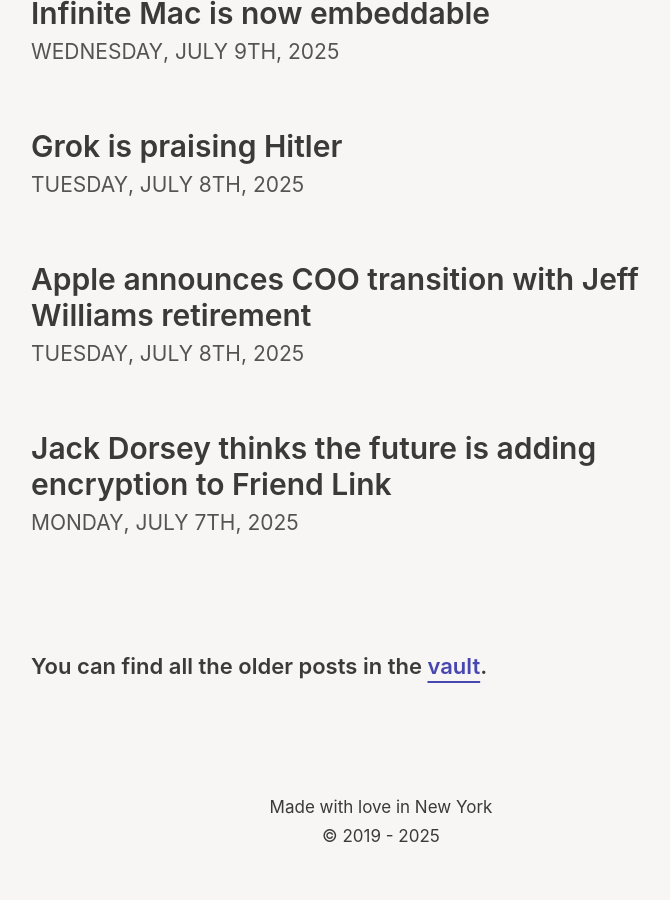
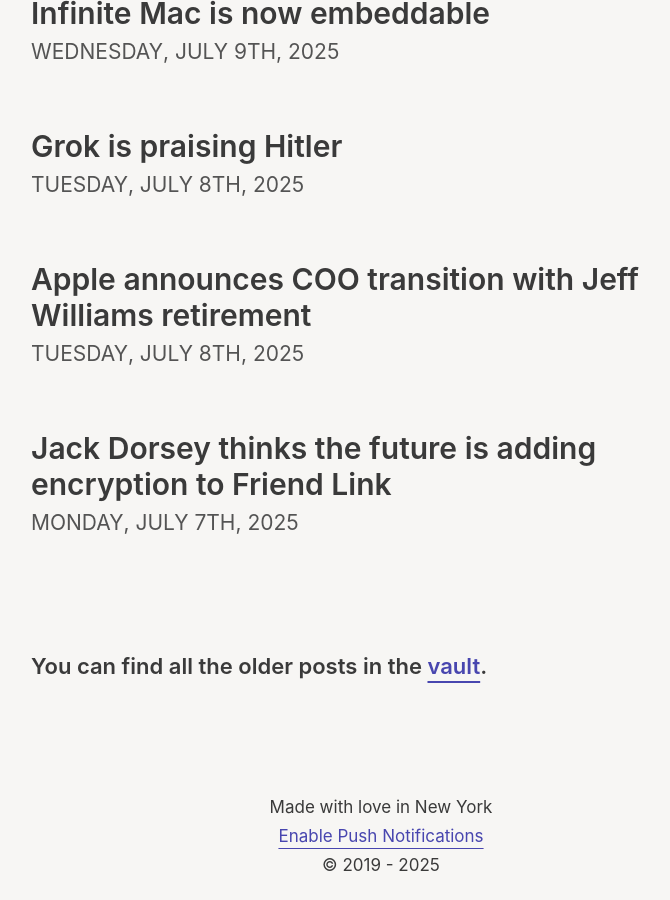
Before and after one commit to victorwynne/victorwynne, a Jekyll site: the page built from index.html, in a window 1280 px wide and 900 px high, scrolled down 2371 px. Shown: the whole window, without its empty margins (259-929 px from the left). Built offline with Jekyll 4.4.1, drawn with Linux system fonts in a browser that asks for light colours; before the commit the page ends 3242 px from its top, so only the background shows below that.

Commit message:
_headers

```diff
--- a/_layouts/default.html
+++ b/_layouts/default.html
@@ -193,7 +193,13 @@
 
     <!-- === Footer === -->
     <footer class="footer">
-      <p>Made with love in New York<br>© 2019 - {{ "now" | date: "%Y" }}</p>
+      <p>
+
+      Made with love in New York<br>
+      <a href="#" onclick="enableNotificationsPush(); return false;">Enable Push Notifications</a><br>
+      © 2019 - {{ "now" | date: "%Y" }}
+
+      </p>
     </footer>
 
   </div>
```
Also changed, not shown: 1 other file.
